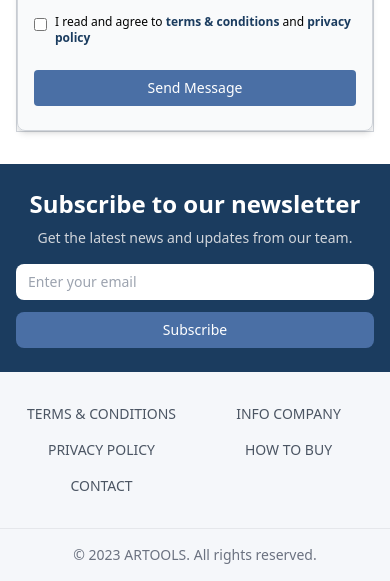
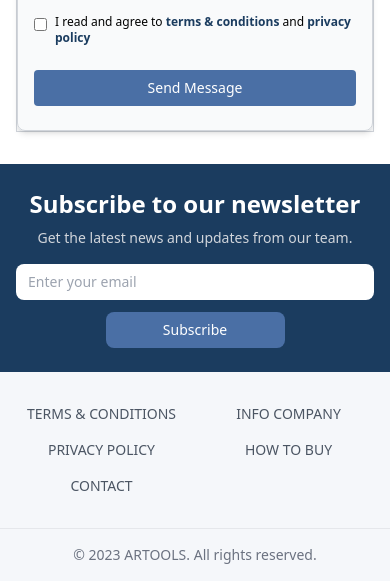
Before and after one commit to nico130301/artools-v2, a website: page src/html/cart.html in a window 390 px wide. Shown: the part 818-1399 px from the top of the page. Drawn offline with Linux system fonts and the light colour scheme; no server answers; a script that the page names is missing.

Commit message:
footer updated

```diff
--- a/src/html/utils/footer.html
+++ b/src/html/utils/footer.html
@@ -8,13 +8,13 @@
         Get the latest news and updates from our team.
       </div>
     </div>
-    <div class="flex flex-col md:flex-row w-full max-w-2xl gap-3 md:gap-4">
+    <div class="flex flex-col md:flex-row w-full items-center  max-w-2xl gap-3 md:gap-4">
       <input
         class="newsLetterInput w-full px-3 md:px-4 py-2 md:py-3 rounded-lg focus:outline-none focus:ring-2 focus:ring-secondaryblue text-sm md:text-base"
         type="text"
         placeholder="Enter your email">
       <button
-        class="newsLetterButton w-full md:w-auto bg-secondaryblue text-white px-4 md:px-8 py-2 md:py-3 rounded-lg hover:bg-opacity-90 transition-colors duration-300 text-sm md:text-base font-medium">
+        class="newsLetterButton w-1/2 md:w-auto bg-secondaryblue text-white px-4 md:px-8 py-2 md:py-3 rounded-lg hover:bg-opacity-90 transition-colors duration-300 text-sm md:text-base font-medium">
         Subscribe
       </button>
     </div>
```
Also changed, not shown: src/output.css.
